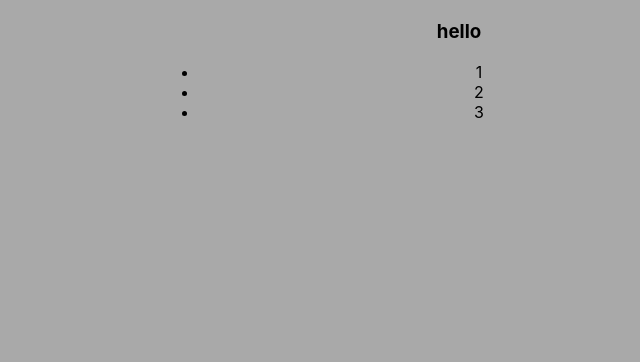
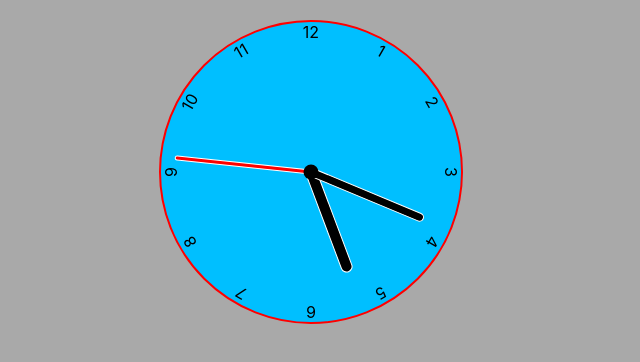
Before and after one commit to maximLomako/AccordionReact, a React (Create React App) app: page / in a window 1280 px wide. Shown: the top 362 px of the page, without its empty margins (181-821 px from the left). Built offline with nearby package versions, Linux system fonts and the light colour scheme.

Commit message:
feat: add analog clock com[ponent

```diff
--- a/src/App.tsx
+++ b/src/App.tsx
@@ -2,6 +2,7 @@ import React, {useState} from 'react';
 import './App.css';
 import {ItemType} from "./Components/Select/Select";
 import {UnControlledAccordion} from "./Components/UnControlledAccordion/UnControlledAccordion";
+import {AnalogClock} from "./Components/Clock/AnalogClock";
 
 
 function App() {
@@ -42,7 +43,9 @@ function App() {
             {/*          changeSelectTitleValue={changeSelectTitleValue}/>*/}
 
 
-            <UnControlledAccordion titleValue={"hello"}/>
+            {/*<UnControlledAccordion titleValue={"hello"}/>*/}
+            <AnalogClock />
+
         </div>
 
     );
--- /dev/null
+++ b/src/Components/Clock/AnalogClock.tsx
@@ -0,0 +1,45 @@
+import React, {useEffect, useState} from 'react';
+import './analogClock.css'
+
+interface PropsType {
+
+}
+
+export const AnalogClock: React.FC<PropsType> = () => {
+    const [date, setDate] = useState<Date>(new Date());
+
+    useEffect(() => {
+        const intervalId = setInterval(() => setDate(new Date()), 1000)
+        return () => {
+            clearInterval(intervalId);
+        }
+    }, [])
+
+    const secondRatio = date.getSeconds() / 60;
+    const minuteRatio = ((secondRatio + date.getMinutes()) / 60);
+    const hourRatio = ((minuteRatio + date.getHours()) / 12);
+
+    const styleSecondArrow = { '--rotation': secondRatio * 360} as React.CSSProperties
+    const styleMinuteArrow = { '--rotation': minuteRatio * 360} as React.CSSProperties
+    const styleHourArrow = { '--rotation': hourRatio * 360} as React.CSSProperties
+
+    return (
+        <div className={'clock'}>
+            <div className='hand hours' style={styleHourArrow}></div>
+            <div className='hand minutes' style={styleMinuteArrow}></div>
+            <div className='hand seconds' style={styleSecondArrow}></div>
+            <div className="number number1">1</div>
+            <div className="number number2">2</div>
+            <div className="number number3">3</div>
+            <div className="number number4">4</div>
+            <div className="number number5">5</div>
+            <div className="number number6">6</div>
+            <div className="number number7">7</div>
+            <div className="number number8">8</div>
+            <div className="number number9">9</div>
+            <div className="number number10">10</div>
+            <div className="number number11">11</div>
+            <div className="number number12">12</div>
+        </div>
+    )
+}
--- /dev/null
+++ b/src/Components/Clock/analogClock.css
@@ -0,0 +1,100 @@
+.clock {
+    position: relative;
+    border: 2px solid red;
+    height: 300px;
+    width: 300px;
+    border-radius: 50%;
+    background: deepskyblue;
+}
+
+.clock::after {
+    content: '';
+    position: absolute;
+    background: black;
+    z-index: 11;
+    width: 15px;
+    height: 15px;
+    top: 50%;
+    left: 50%;
+    transform: translate(-50%, -50%);
+    border-radius: 50%;
+
+}
+
+.clock .number {
+    --rotation: 0;
+    position: absolute;
+    width: 100%;
+    height: 100%;
+    text-align: center;
+    transform: rotate(var(--rotation));
+}
+
+.clock .number1 {
+    --rotation: 30deg;
+}
+.clock .number2 {
+    --rotation: 60deg;
+}
+.clock .number3 {
+    --rotation: 90deg;
+}
+.clock .number4 {
+    --rotation: 120deg;
+}
+.clock .number5 {
+    --rotation: 150deg;
+}
+.clock .number6 {
+    --rotation: 180deg;
+}
+.clock .number7 {
+    --rotation: 210deg;
+}
+.clock .number8 {
+    --rotation: 240deg;
+}
+.clock .number9 {
+    --rotation: 270deg;
+}
+.clock .number10 {
+    --rotation: 300deg;
+}
+.clock .number11 {
+    --rotation: 330deg;
+}
+.clock .number12 {
+    --rotation: 360deg;
+}
+
+.clock .hand {
+    --rotation: 0;
+    position: absolute;
+    bottom: 50%;
+    left: 50%;
+    width: 10px;
+    height: 40%;
+    background: black;
+    border: 1px solid #ffffff;
+    border-top-left-radius: 10px;
+    border-top-right-radius: 10px;
+    transform-origin: bottom;
+    z-index: 10;
+    transform: translate(-50%) rotate(calc(var(--rotation) * 1deg));
+}
+
+.clock .hand.seconds {
+    width: 3px;
+    height: 45%;
+    background-color: red;
+}
+.clock .hand.minutes {
+    width: 7px;
+    height: 40%;
+    background-color: black;
+}
+.clock .hand.hours {
+    width: 10px;
+    height: 35%;
+    background-color: black;
+}
```
